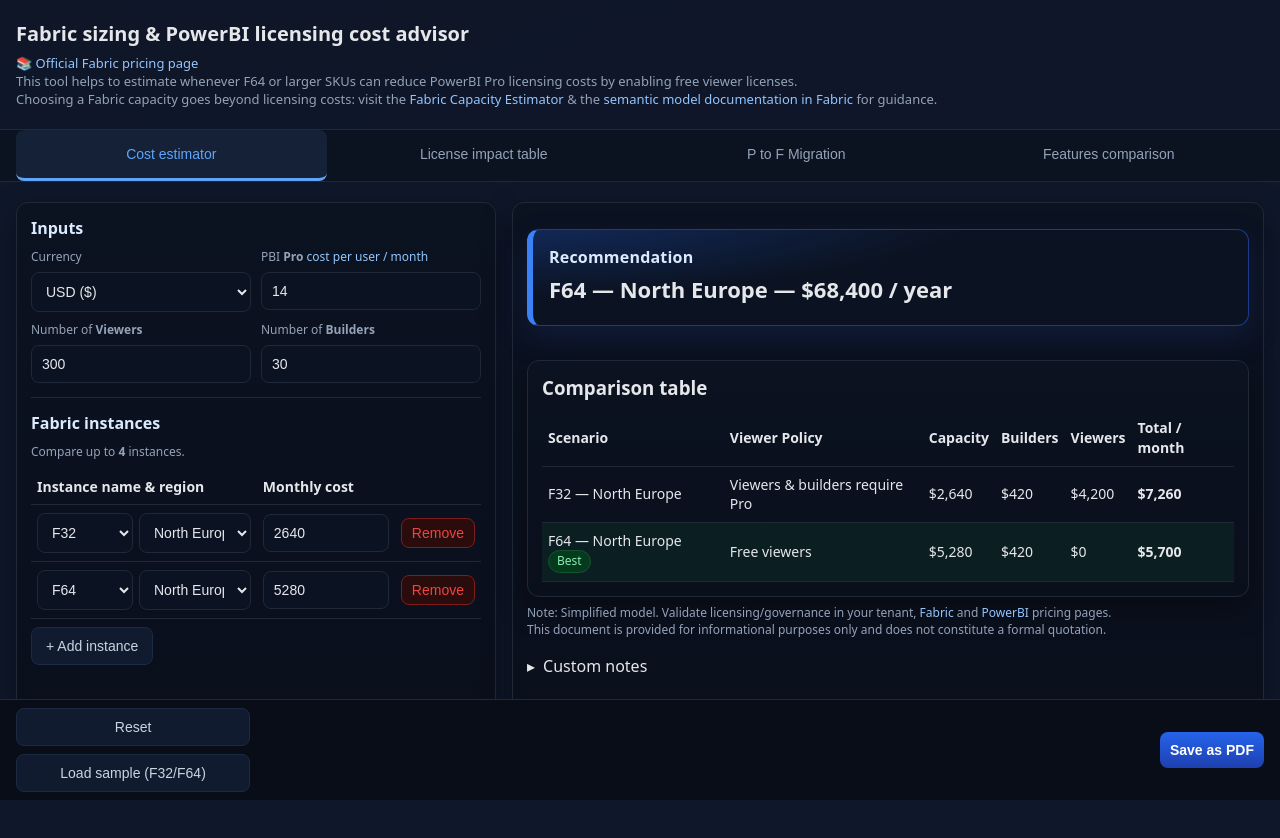
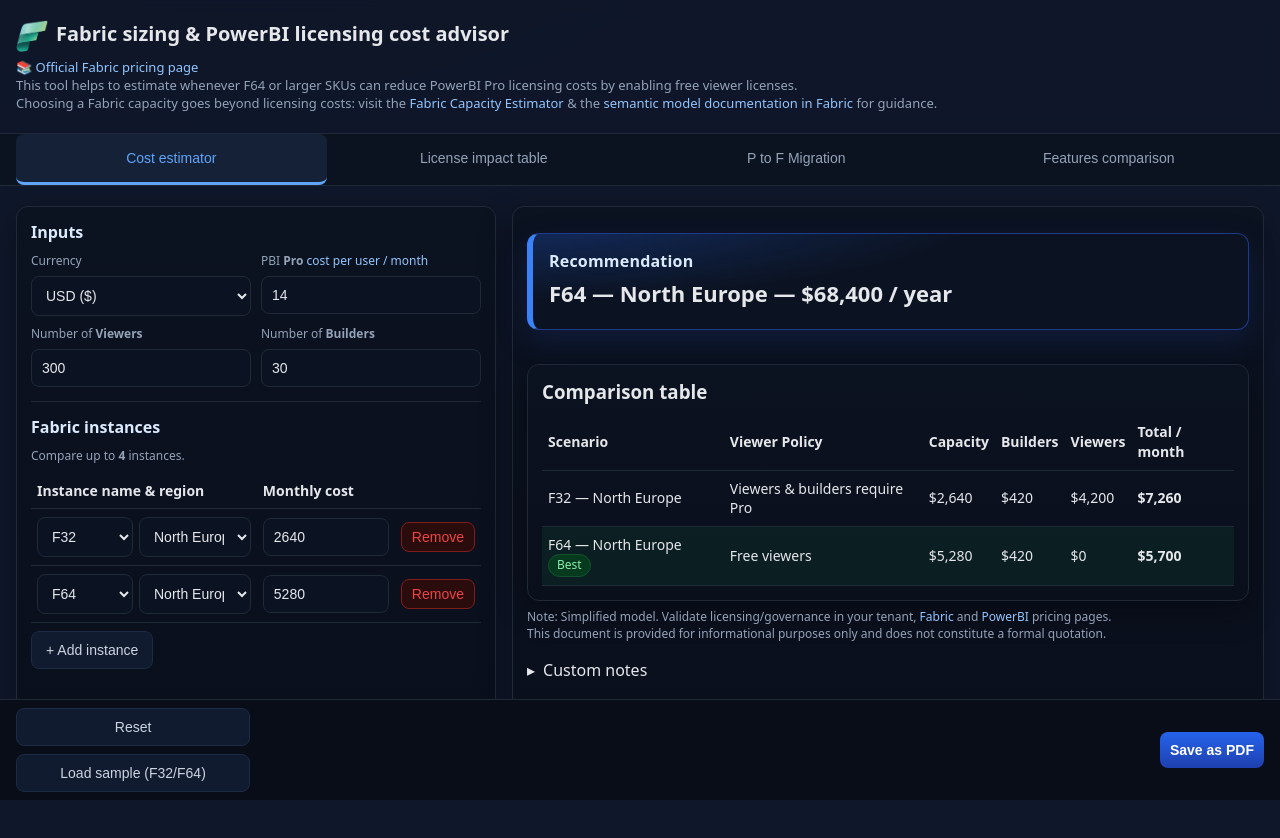
Before and after one commit to JonathanCiglia/fabricpbicostadvisor, a plain HTML site: page index.html in a window 1280 px wide. Drawn offline with Linux system fonts and the light colour scheme.

Commit message:
add F logo

```diff
--- a/index.html
+++ b/index.html
@@ -8,7 +8,7 @@
 </head>
 <body>
 <header>
-  <h1>Fabric sizing & PowerBI licensing cost advisor</h1>
+  <h1><img src="fabric.png" alt="Fabric" style="width: 32px; height: 32px; vertical-align: middle; margin-right: 8px;" />Fabric sizing & PowerBI licensing cost advisor</h1>
   <div class="sub">
     📚 <a href="https://azure.microsoft.com/en-us/pricing/details/microsoft-fabric/" target="_blank">Official Fabric pricing page</a>
     <br/> This tool helps to estimate whenever F64 or larger SKUs can reduce PowerBI Pro licensing costs by enabling free viewer licenses.
@@ -186,7 +186,7 @@
             <input type="checkbox" id="reservationDiscount"
          style="width: 18px; height: 18px; margin: 0; cursor: pointer; accent-color: #10b981;" checked />
             <label for="reservationDiscount" style="margin: 0; font-size: 16px; font-weight: 600; cursor: pointer; color: #f3f4f6;">
-              🎯 Apply Fabric reservation discount
+              <img src="fabric.png" alt="Fabric" style="width: 18px; height: 18px; vertical-align: middle; margin-right: 4px;" />Apply Fabric reservation discount
             </label>
             <span style="background: #2ecd98; color: white; padding: 4px 8px; border-radius: 6px; font-size: 12px; font-weight: 700;">
               SAVE COSTS
@@ -305,7 +305,7 @@
           <!-- Right Circle - Microsoft Fabric -->
           <div style="position: absolute; right: 50px; top: 50%; transform: translateY(-50%); width: 280px; height: 280px; border-radius: 50%; background: linear-gradient(135deg, #10b981 0%, #059669 100%); display: flex; align-items: center; justify-content: center; box-shadow: 0 8px 32px rgba(16, 185, 129, 0.3); z-index: 1;">
             <div style="text-align: center; color: white;">
-              <div style="font-size: 48px; margin-bottom: 10px;">⚡</div>
+              <img src="fabric.png" alt="Fabric" style="width: 64px; height: 64px; margin-bottom: 10px;" />
               <div style="font-size: 20px; font-weight: 700;">Microsoft</div>
               <div style="font-size: 18px; font-weight: 600;">Fabric SKU</div>
             </div>
@@ -409,7 +409,9 @@
                 <th style="width: 40%; text-align: left; padding: 12px 8px;">Feature</th>
                 <th style="width: 20%; text-align: center; color: #3b82f6; border-left: 1px solid var(--border);">Power BI Pro</th>
                 <th style="width: 20%; text-align: center; color: #a855f7; border-left: 1px solid var(--border);">Premium Per User (PPU)</th>
-                <th style="width: 20%; text-align: center; color: #10b981; border-left: 1px solid var(--border);">Fabric Capacity</th>
+                <th style="width: 20%; text-align: center; color: #10b981; border-left: 1px solid var(--border);">
+                  <img src="fabric.png" alt="Fabric" style="width: 16px; height: 16px; vertical-align: middle; margin-right: 4px;" />Fabric Capacity
+                </th>
               </tr>
             </thead>
             <tbody>
@@ -546,7 +548,7 @@
           <strong>Key Takeaways:</strong><br>
           • <span style="color: #3b82f6;">Power BI Pro</span>: Best for basic reporting and collaboration with Pro users<br>
           • <span style="color: #a855f7;">Premium Per User (PPU)</span>: Adds enterprise features like large models and more refresh<br>
-          • <span style="color: #10b981;">Fabric Capacity</span>: Complete data platform with free viewer access (F64+) and integrated analytics<br><br>
+          • <img src="fabric.png" alt="Fabric" style="width: 14px; height: 14px; vertical-align: middle; margin-right: 2px;" /><span style="color: #10b981;">Fabric Capacity</span>: Complete data platform with free viewer access (F64+) and integrated analytics<br><br>
           <em>Features may vary by SKU size and region. Always verify current capabilities with Microsoft documentation.</em>
         </div>
       </section>
```
Also changed, not shown: fabric.png (added).
